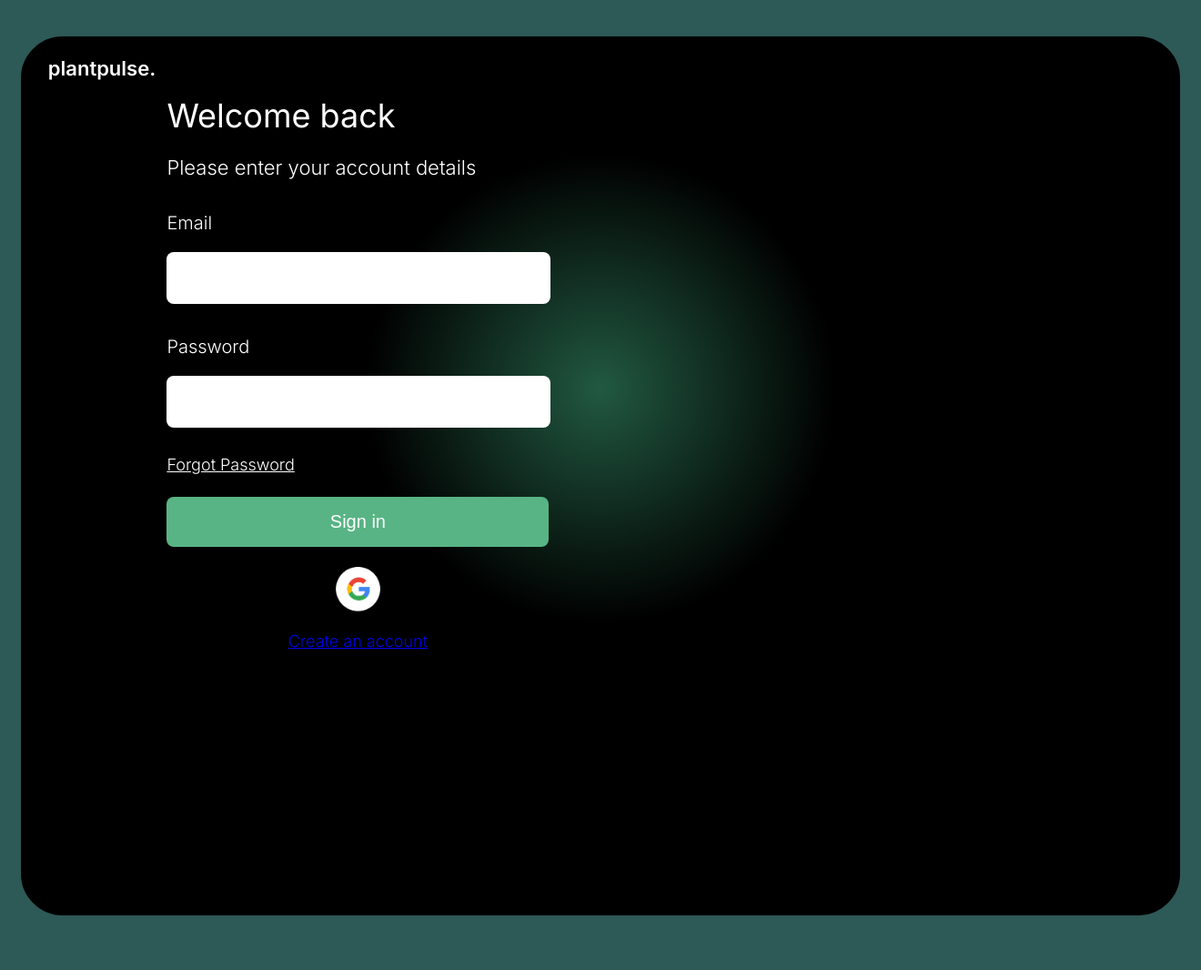
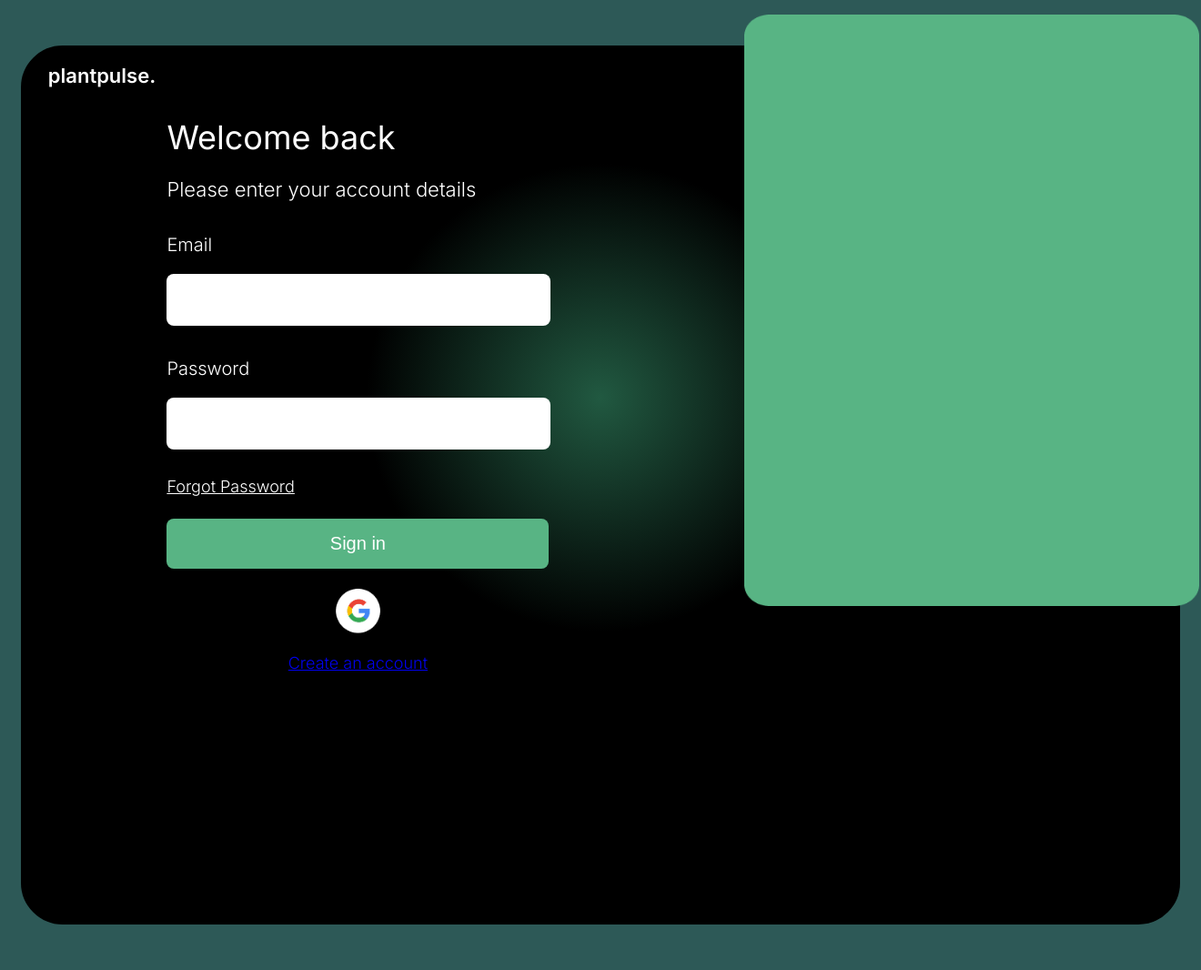
Before and after one commit to kylewxng/plant-pulse, a Python web app: template templates/login.html in a window 1320 px wide. Shown: the whole page at 91% size. Run offline with Jinja, Linux system fonts and the light colour scheme; the template is opened without the code that fills it, so the values that code supplies are empty; some libraries are stand-ins or nearby versions.

Commit message:
added green rectangle

```diff
--- a/static/login.css
+++ b/static/login.css
@@ -12,7 +12,7 @@ body {
   border: solid black;
   border-radius: 46px;
   width: 96%;
-  margin: 40px auto;
+  margin: 50px auto;
   height: 120vh;
   background: radial-gradient(circle at center 40%, #215941 0%, #000000 30%);
   display: flex;
@@ -21,9 +21,17 @@ body {
   justify-content: center;
 }
 
+.green-rectangle {
+  position: absolute;
+  top: 2%;
+  left: 62%;
+  width: 500px;
+  height: 650px;
+}
+
 .title-text {
   position: absolute;
-  top: 5%;
+  top: 6%;
   left: 4%;
   color: white;
   font-weight: 600;
@@ -41,7 +49,7 @@ body {
   border: 2px white;
   border-radius: 12px;
   position: absolute;
-  top: 10%;
+  top: 13%;
   left: 12%;
   color: white;
 }
@@ -118,6 +126,8 @@ h3 {
   text-decoration: underline;
 }
 
+
+
 /* Mobile Responsive */
 @media screen and (max-width: 768px) {
   .login-container {
--- a/templates/login.html
+++ b/templates/login.html
@@ -26,7 +26,7 @@
       <img id="googleSignIn"src="../static/images/google icon.png" class="google-sign-in-button"/>
       <a id="createAccount" class="create-account-link" href="signup.html">Create an account</a>
     </div>
-    <img class="green-rectangle" src="">
+    <img class="green-rectangle" src="../static/images/green-rectangle.png">
     <script src = "../dist/bundle.js"> </script>
   </main>
 </body>
```
Also changed, not shown: static/images/green-rectangle.png (added).
